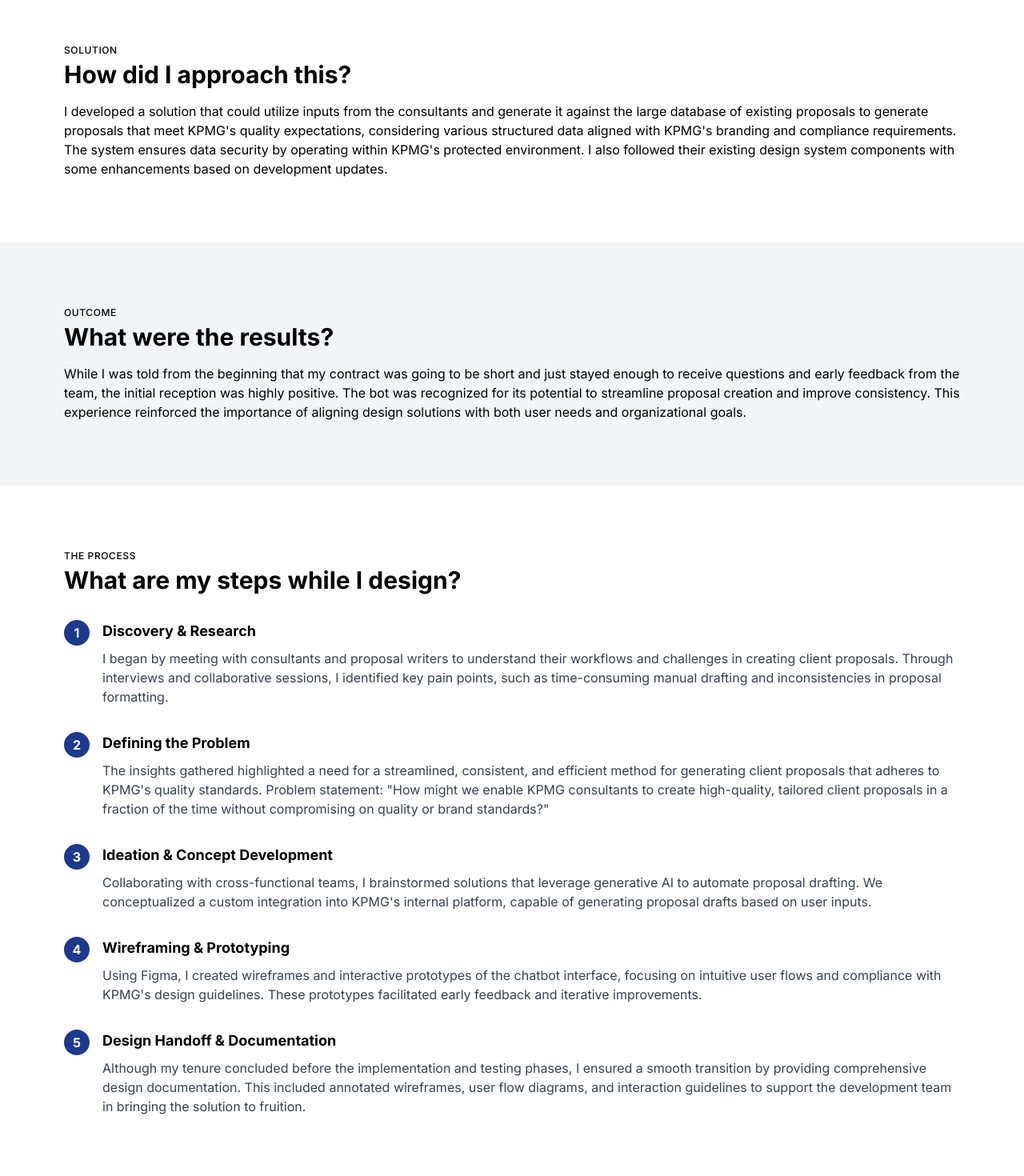
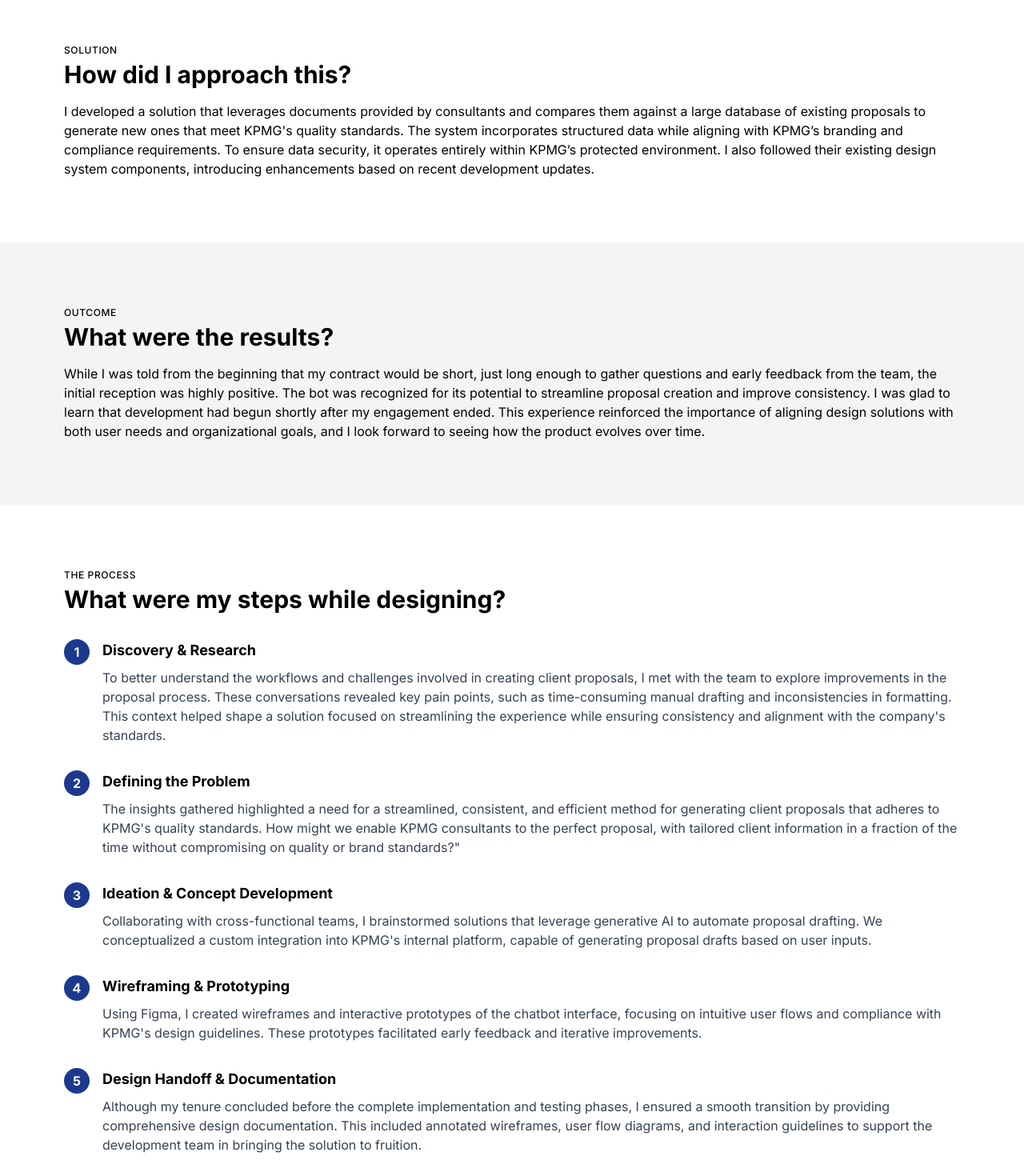
Before and after one commit to mikealexcd/elizabeth-mayorga-portfolio-2025, a Next.js app: page /projects/kpmg in a window 1280 px wide. Shown: the part 1320-2790 px from the top of the page at 80% size. Built offline with nearby package versions, Linux system fonts and the light colour scheme.

Commit message:
qa content kpmg

```diff
--- a/src/app/projects/kpmg/page.tsx
+++ b/src/app/projects/kpmg/page.tsx
@@ -56,19 +56,19 @@ export default function KPMGCaseStudy() {
           <div className="grid md:grid-cols-2 gap-8 mb-12">
             <div>
               <SectionHeader title="OVERVIEW" />
-              <p className="text-gray-700 mb-4">
+              <p className="text-gray-700 mb-4 ">
                 In response to the need for efficient and consistent proposal development, I led the design of a
                 generative AI-powered bot that streamlines the proposal creation process. This tool assists KPMG
                 consultants in drafting client proposals by leveraging a database of proposals while ensuring compliance
-                with their high standards.
+                with the company's standards.
               </p>
               <ButtonLink href="#prototype" variant="secondary" className="shadow-[2px_6px_0px_0px_#000000] mt-4">
-                CHECK OUT THE PROTOTYPE
+                CHECK OUT THE MOCKUPS
               </ButtonLink>
             </div>
             <div>
               <SectionHeader title="MY ROLE" />
-              <p className="text-gray-700 mb-4">Led the design of this bot while collaborating with key stakeholders.</p>
+              <p className="text-gray-700 mb-2">Led the design of this bot while collaborating with key stakeholders.</p>
               <SectionHeader title="DELIVERABLES" className="mt-8" />
               <ul>
                 <DeliverableItem text="User Journey" />
@@ -93,39 +93,30 @@ export default function KPMGCaseStudy() {
       {/* Solution Section */}
       <InfoSection title="How did I approach this?" subtitle="SOLUTION" bgColor="bg-white">
         <p>
-          I developed a solution that could utilize inputs from the consultants and generate it against the large
-          database of existing proposals to generate proposals that meet KPMG's quality expectations, considering
-          various structured data aligned with KPMG's branding and compliance requirements. The system ensures data
-          security by operating within KPMG's protected environment. I also followed their existing design system
-          components with some enhancements based on development updates.
+          I developed a solution that leverages documents provided by consultants and compares them against a large database of existing proposals to generate new ones that meet KPMG's quality standards. The system incorporates structured data while aligning with KPMG’s branding and compliance requirements. To ensure data security, it operates entirely within KPMG’s protected environment. I also followed their existing design system components, introducing enhancements based on recent development updates.
         </p>
       </InfoSection>
 
       {/* Results Section */}
       <InfoSection title="What were the results?" subtitle="OUTCOME" bgColor="bg-gray-100">
         <p>
-          While I was told from the beginning that my contract was going to be short and just stayed enough to receive
-          questions and early feedback from the team, the initial reception was highly positive. The bot was
-          recognized for its potential to streamline proposal creation and improve consistency. This experience
-          reinforced the importance of aligning design solutions with both user needs and organizational goals.
+          While I was told from the beginning that my contract would be short, just long enough to gather questions and early feedback from the team, the initial reception was highly positive. The bot was recognized for its potential to streamline proposal creation and improve consistency. I was glad to learn that development had begun shortly after my engagement ended. This experience reinforced the importance of aligning design solutions with both user needs and organizational goals, and I look forward to seeing how the product evolves over time.
         </p>
       </InfoSection>
 
       {/* Process Section */}
-      <InfoSection title="What are my steps while I design?" subtitle="THE PROCESS" bgColor="bg-white">
+      <InfoSection title="What were my steps while designing?" subtitle="THE PROCESS" bgColor="bg-white">
         <div className="mt-8">
           <ProcessStep number={1} title="Discovery & Research">
             <p>
-              I began by meeting with consultants and proposal writers to understand their workflows and challenges in
-              creating client proposals. Through interviews and collaborative sessions, I identified key pain points,
-              such as time-consuming manual drafting and inconsistencies in proposal formatting.
+              To better understand the workflows and challenges involved in creating client proposals, I met with the team to explore improvements in the proposal process. These conversations revealed key pain points, such as time-consuming manual drafting and inconsistencies in formatting. This context helped shape a solution focused on streamlining the experience while ensuring consistency and alignment with the company's standards.
             </p>
           </ProcessStep>
           <ProcessStep number={2} title="Defining the Problem">
             <p>
               The insights gathered highlighted a need for a streamlined, consistent, and efficient method for
-              generating client proposals that adheres to KPMG's quality standards. Problem statement: "How might we
-              enable KPMG consultants to create high-quality, tailored client proposals in a fraction of the time
+              generating client proposals that adheres to KPMG's quality standards. How might we
+              enable KPMG consultants to the perfect proposal, with tailored client information in a fraction of the time
               without compromising on quality or brand standards?"
             </p>
           </ProcessStep>
@@ -145,7 +136,7 @@ export default function KPMGCaseStudy() {
           </ProcessStep>
           <ProcessStep number={5} title="Design Handoff & Documentation">
             <p>
-              Although my tenure concluded before the implementation and testing phases, I ensured a smooth transition
+              Although my tenure concluded before the complete implementation and testing phases, I ensured a smooth transition
               by providing comprehensive design documentation. This included annotated wireframes, user flow diagrams,
               and interaction guidelines to support the development team in bringing the solution to fruition.
             </p>
@@ -155,7 +146,7 @@ export default function KPMGCaseStudy() {
 
       {/* Prototype Section */}
 
-      <InfoSection title="Feel free to explore the prototypes for desktop and mobile" subtitle="PROTOTYPE" bgColor="bg-gray-600" id="prototype" className="text-white">
+      <InfoSection title="Explore final screens for desktop and mobile" subtitle="MOCKUPS - PROTOTYPE COMING SOON" bgColor="bg-gray-600" id="prototype" className="text-white">
         <div className="w-full mt-8">
           <Image
             alt="KPMG Proposal Generation Bot on desktop"
@@ -202,7 +193,7 @@ export default function KPMGCaseStudy() {
             <span className="text-emerald-500 mr-2">•</span>
             <span>
               <strong>User-Centered Approach:</strong> Keeping the end-user at the center was fundamental in
-              creating intuitive and accessible interfaces that align with KPMG's commitment to excellence.
+              creating intuitive and accessible interfaces that align with KPMG's standards.
             </span>
           </li>
         </ul>
```
